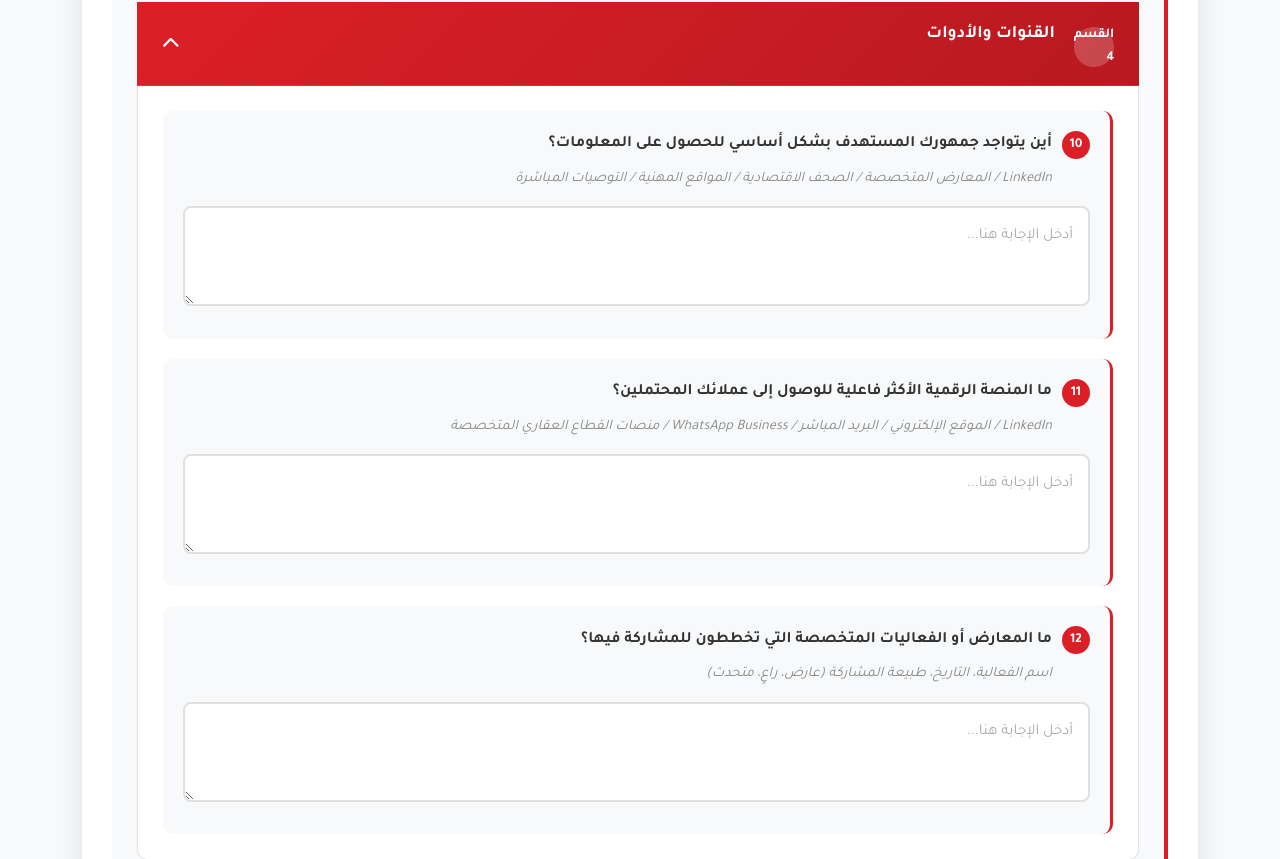
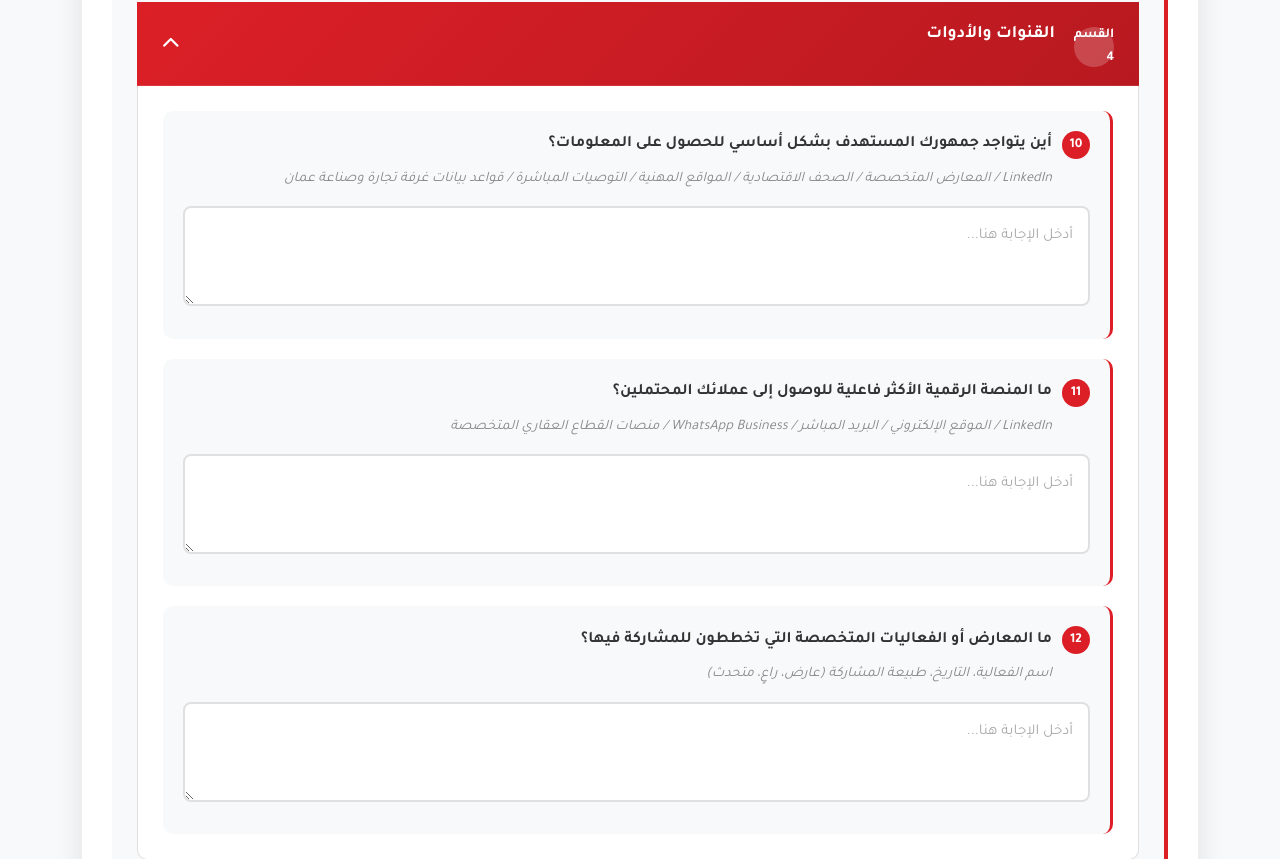
Before and after one commit to 24-45/noblesproperties, a Flask app: page /report/alic-almuwaqqar in a window 1280 px wide, after a click that opens the changed part. Shown: the part 4498-5357 px from the top of the page. Run offline with Flask 3, Linux system fonts and the light colour scheme; some libraries are stand-ins or nearby versions.

Commit message:
إضافة غرفة تجارة وصناعة عمان للتوضيح

```diff
--- a/templates/project_report.html
+++ b/templates/project_report.html
@@ -975,7 +975,7 @@
                                         <span class="question-number">10</span>
                                         أين يتواجد جمهورك المستهدف بشكل أساسي للحصول على المعلومات؟
                                     </div>
-                                    <div class="question-hint">LinkedIn / المعارض المتخصصة / الصحف الاقتصادية / المواقع المهنية / التوصيات المباشرة</div>
+                                    <div class="question-hint">LinkedIn / المعارض المتخصصة / الصحف الاقتصادية / المواقع المهنية / التوصيات المباشرة / قواعد بيانات غرفة تجارة وصناعة عمان</div>
                                     <div class="question-answer">
                                         <textarea placeholder="أدخل الإجابة هنا..."></textarea>
                                     </div>
```
